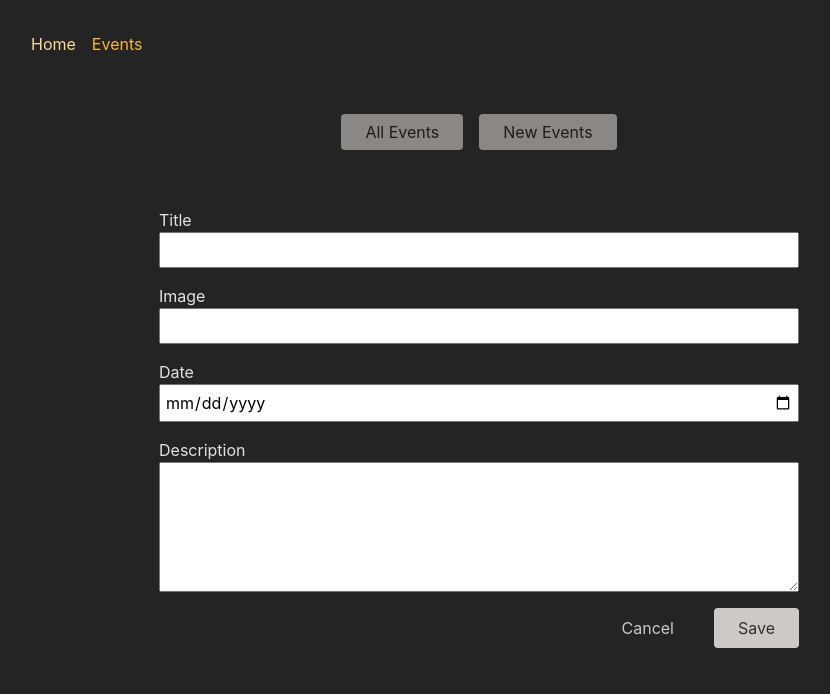
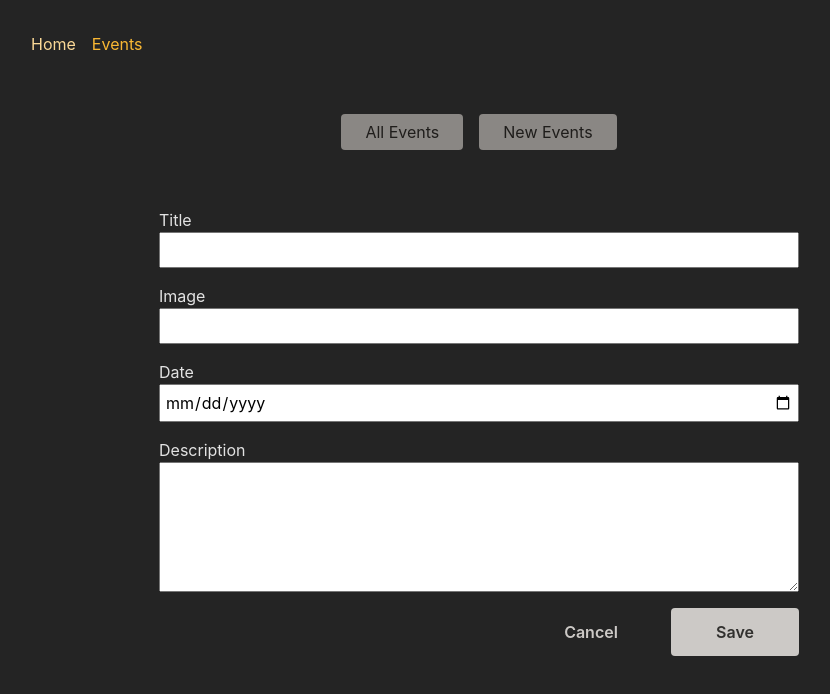
Before and after one commit to RedouaneAjgagal/react-advance-router, a React (Create React App) app: page /events/new in a window 1280 px wide. Shown: the top 694 px of the page, without its empty margins (161-991 px from the left). Built offline with nearby package versions, Linux system fonts and the light colour scheme.

Commit message:
Add submit new event feedback (Loading animation)

```diff
--- a/src/components/EventForm.js
+++ b/src/components/EventForm.js
@@ -1,12 +1,19 @@
-import { useNavigate, Form } from 'react-router-dom';
+import { useNavigate, Form, useNavigation } from 'react-router-dom';
+import React from 'react';
 
 import classes from './EventForm.module.css';
 
 function EventForm({ method, event }) {
+  const navigation = useNavigation();
+  const isSubmitting = navigation.state === 'submitting';
   const navigate = useNavigate();
   function cancelHandler() {
-    navigate({pathname: '..', hash: "#"});
+    navigate('..');
   }
+
+
+  // const loadingIcon = <svg xmlns="http://www.w3.org/2000/svg" viewBox="0 0 512 512"><path d="M304 48c0-26.5-21.5-48-48-48s-48 21.5-48 48s21.5 48 48 48s48-21.5 48-48zm0 416c0-26.5-21.5-48-48-48s-48 21.5-48 48s21.5 48 48 48s48-21.5 48-48zM48 304c26.5 0 48-21.5 48-48s-21.5-48-48-48s-48 21.5-48 48s21.5 48 48 48zm464-48c0-26.5-21.5-48-48-48s-48 21.5-48 48s21.5 48 48 48s48-21.5 48-48zM142.9 437c18.7-18.7 18.7-49.1 0-67.9s-49.1-18.7-67.9 0s-18.7 49.1 0 67.9s49.1 18.7 67.9 0zm0-294.2c18.7-18.7 18.7-49.1 0-67.9S93.7 56.2 75 75s-18.7 49.1 0 67.9s49.1 18.7 67.9 0zM369.1 437c18.7 18.7 49.1 18.7 67.9 0s18.7-49.1 0-67.9s-49.1-18.7-67.9 0s-18.7 49.1 0 67.9z" /></svg>
+
 
   return (
     <Form method='post' className={classes.form}>
@@ -30,7 +37,7 @@ function EventForm({ method, event }) {
         <button type="button" onClick={cancelHandler}>
           Cancel
         </button>
-        <button>Save</button>
+        <button disabled={isSubmitting}>{isSubmitting ? <div className={classes.load}></div> : 'Save'}</button>
       </div>
     </Form>
   );
--- a/src/components/EventForm.module.css
+++ b/src/components/EventForm.module.css
@@ -24,7 +24,11 @@
 
 .actions button {
   font: inherit;
+  font-weight: 600;
   cursor: pointer;
+  min-height: 3rem;
+  width: 100%;
+  max-width: 8rem;
   padding: 0.5rem 1.5rem;
   border-radius: 4px;
   background-color: var(--color-gray-300);
@@ -44,3 +48,45 @@
 .actions button[type='button']:hover {
   background-color: var(--color-gray-800);
 }
+
+@keyframes rotate {
+  from {
+    transform: rotate(0deg);
+  }
+
+  to {
+    transform: rotate(360deg);
+  }
+}
+
+
+@-webkit-keyframes rotate {
+  from {
+    -webkit-transform: rotate(0deg);
+  }
+
+  to {
+    -webkit-transform: rotate(360deg);
+  }
+}
+
+.load {
+  width: 2rem;
+  height: 2rem;
+  border: solid 3px var(--color-gray-800);
+  margin: auto;
+  border-radius: 50%;
+  border-right-color: transparent;
+  border-bottom-color: transparent;
+  -webkit-transition: all 0.5s ease-in;
+  -webkit-animation-name: rotate;
+  -webkit-animation-duration: 1.0s;
+  -webkit-animation-iteration-count: infinite;
+  -webkit-animation-timing-function: linear;
+
+  transition: all 0.5s ease-in;
+  animation-name: rotate;
+  animation-duration: 1.0s;
+  animation-iteration-count: infinite;
+  animation-timing-function: linear;
+}
```
